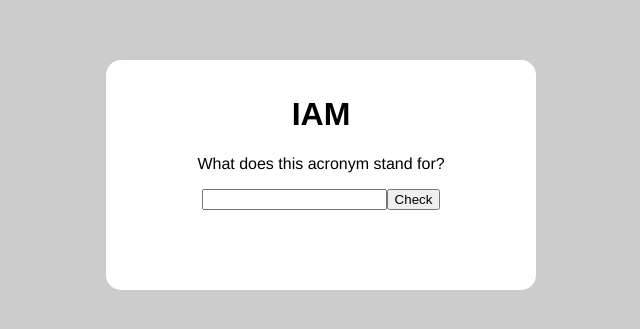
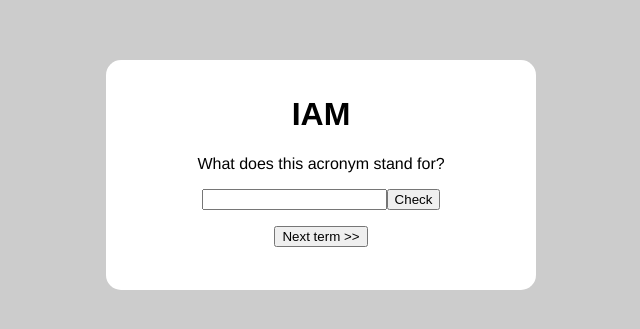
Before and after one commit to dana-ciocan/acronym-test, a Vue app: page / in a window 1280 px wide. Shown: the part 225-554 px from the top of the page, without its empty margins (319-959 px from the left). Built offline with nearby package versions, Linux system fonts and the light colour scheme.

Commit message:
Fix next term button

```diff
--- a/src/components/Card.vue
+++ b/src/components/Card.vue
@@ -18,11 +18,12 @@
         />
       </form>
       <p>{{ message }}</p>
-      <div v-if="acronyms.length > 0">
+      <div v-if="messageClass === 'message' && acronyms.length === 0">
+        You have gone through all the terms - congratulations!
+      </div>
       <input
-          v-if="messageClass === 'message'"
         type="button"
-          value="Next term"
+        value="Next term >>"
         @click="
           (randomAcronym = acronyms.splice(
             Math.floor(Math.random() * acronyms.length),
@@ -33,10 +34,6 @@
             (message = '')
         "
       />
-      </div>
-      <div v-if="messageClass === 'message' && acronyms.length === 0">
-        You have gone through all the terms - congratulations!
-      </div>
     </div>
   </div>
 </template>
```
Lines whose indentation alone changed are shown as unchanged.
